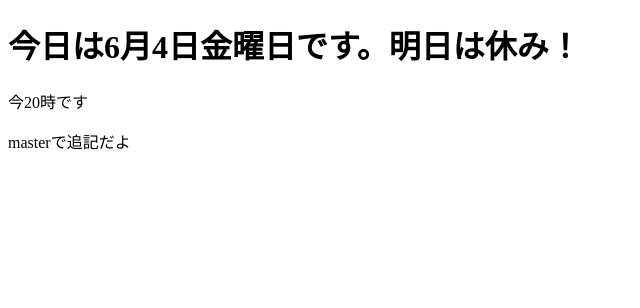
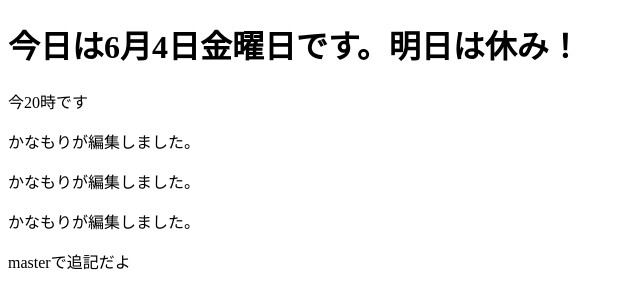
Before and after one commit to KAI-0129/miki_lesson_20210607, a plain HTML site: page index.html in a window 1280 px wide. Shown: the whole page, without its empty margins (0-640 px from the left). Drawn offline with Linux system fonts and the light colour scheme.

Commit message:
kanamoriが編集しました。

```diff
--- a/index.html
+++ b/index.html
@@ -9,7 +9,9 @@
 <body>
     <h1>今日は6月4日金曜日です。明日は休み！</h1>
     <p> 今20時です</p>
-
+    <p>かなもりが編集しました。</p>
+    <p>かなもりが編集しました。</p>
+    <p>かなもりが編集しました。</p>
     <p>masterで追記だよ</p>
 </body>
 </html>
```
